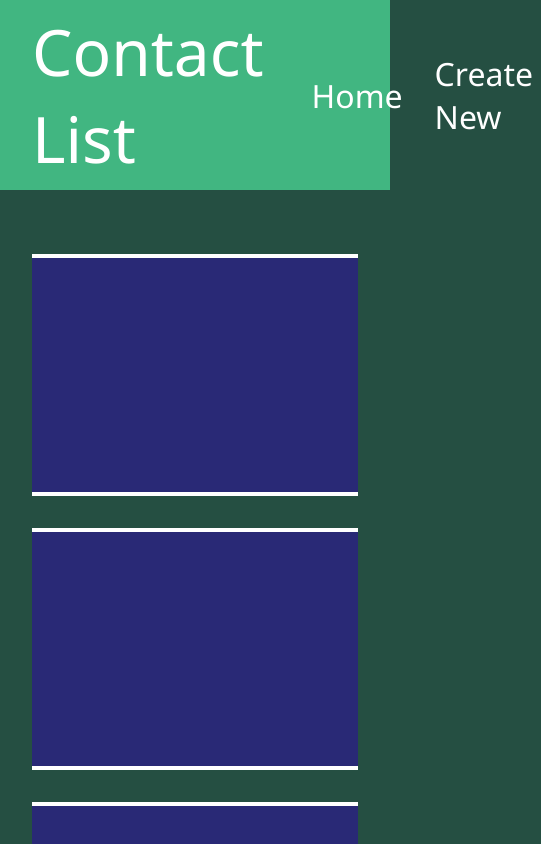
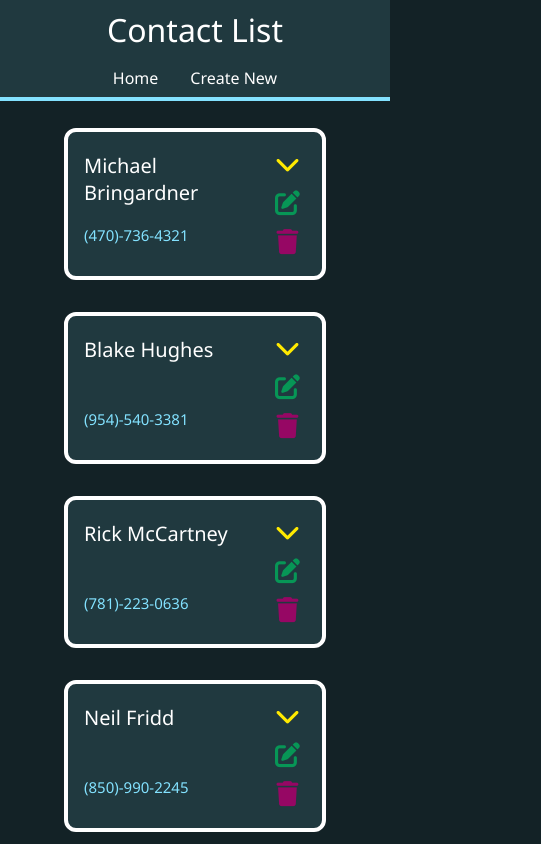
Before and after one commit to blake-ed-hughes/Contact-List, a React (Vite) app: page / in a window 390 px wide. Shown: the top 844 px of the page, 541 px wide, since content can reach past the window. Built offline with nearby package versions, Linux system fonts and the light colour scheme.

Commit message:
styling complete

```diff
--- a/src/App.js
+++ b/src/App.js
@@ -12,39 +12,74 @@ import { ContactContext } from "./ContactContext";
 const App = () => {
   const [contactData, setContactData] = useState([
     {
-      id: "5",
+      id: "10",
+      first: "Michael",
+      last: "Bringardner",
+      phone: "(470)-736-4321",
+      email: "michael.bringardner@gmail.com",
+    },
+    {
+      id: "9",
       first: "Blake",
       last: "Hughes",
       phone: "(954)-540-3381",
       email: "blake.ed.hughes@gmail.com",
     },
     {
-      id: "4",
-      first: "Roger",
-      last: "Black",
-      phone: "(350)-576-3671",
-      email: "roger.black@gmail.com",
+      id: "8",
+      first: "Rick",
+      last: "McCartney",
+      phone: "(781)-223-0636",
+      email: "rick.McCartney@gmail.com",
     },
     {
-      id: "3",
+      id: "7",
       first: "Neil",
       last: "Fridd",
       phone: "(850)-990-2245",
       email: "neil.fridd@gmail.com",
     },
     {
-      id: "2",
+      id: "6",
       first: "Sarah",
       last: "Spivey",
       phone: "(540)-877-2549",
       email: "sarah.spivey@gmail.com",
     },
     {
-      id: "1",
+      id: "5",
       first: "Malee",
-      last: "Bringadner",
+      last: "Bringardner",
       phone: "(470)-766-1721",
       email: "m.bringardner@gmail.com",
+    },
+    {
+      id: "4",
+      first: "Sasha",
+      last: "Landau",
+      phone: "(542)-421-0921",
+      email: "m.bringardner@gmail.com",
+    },
+    {
+      id: "3",
+      first: "Victoria",
+      last: "Jones",
+      phone: "(624)-488-9873",
+      email: "victoria.jones@gmail.com",
+    },
+    {
+      id: "2",
+      first: "Walker",
+      last: "Pickens",
+      phone: "(320)456-9834",
+      email: "w.pickens@gmail.com",
+    },
+    {
+      id: "1",
+      first: "Emily",
+      last: "Morris",
+      phone: "(470)-326-6772",
+      email: "m.morris@gmail.com",
     },
   ]);
 
--- a/src/Navbar.js
+++ b/src/Navbar.js
@@ -2,20 +2,17 @@ import { Link } from "react-router-dom";
 
 const Navbar = () => {
   return (
-    <nav className="nav">
-      <Link to="/" className="site-title">
+    <nav className="nav" style={{borderBottom: "4px solid #83e2ff"}}>
+      <Link to="/" className="site-title" style={{color: " white"}}>
         Contact List
       </Link>
       <ul>
-        <li>
+        <li className="nav-link">
         <Link to="/">Home</Link>
         </li>
-        <li>
+        <li className="nav-link">
         <Link to="/create">Create New</Link>
         </li>
-        {/* <li>
-        <Link to="/edit">Edit</Link>
-        </li> */}
       </ul>
     </nav>
   );
--- a/src/pages/ContactCard.js
+++ b/src/pages/ContactCard.js
@@ -15,38 +15,14 @@ const ContactCard = ({ contact }) => {
   // };
 
   const chevronClass = showAllContactInfo
-    ? "fa fa-chevron-down"
-    : "fa fa-chevron-up";
+    ? "fa fa-chevron-up"
+    : "fa fa-chevron-down";
 
   return (
     <div>
       <div className="card">
         <div className="card-header">
           <p className="full-name">{contact.first + " " + contact.last}</p>
-
-          {/* <div className="icons">
-            <div
-              className="chevron-icon"
-              onClick={() => {
-                setShowAllContactInfo(!showAllContactInfo);
-              }}
-            >
-              <i className={chevronClass}></i>
-            </div>
-            <Link to={"/edit/" + contact.id} className="edit-icon">
-              <i className="fa-solid fa-pen-to-square"></i>
-            </Link>
-            <div
-              className="trash-icon"
-              onClick={() => {
-                setModalOpen(true);
-                setContactToDelete(contact);
-              }}
-            >
-              <i className="fa-solid fa-trash"></i>
-            </div>
-          </div> */}
-
           <div className="icons">
             <button
               className="chevron-icon"
--- a/src/pages/ContactList.js
+++ b/src/pages/ContactList.js
@@ -7,7 +7,7 @@ const ContactList = () => {
 
   return (
     <div className="contacts">
-      <ul style={{ maxHeight: "78vh", maxWidth: "100%", overflow: "auto" }}>
+      <ul>
         {contactData.map((contact, index) => (
           <li key={index}>
             <ContactCard key={index} contact={contact} />
--- a/src/pages/EditList.js
+++ b/src/pages/EditList.js
@@ -12,12 +12,13 @@ const EditList = () => {
 
   const [updatedContact, setUpdatedContact] = useState({
     id: String(contactPathId),
-    first: "",
-    last: "",
-    phone: "",
-    email: "",
+    first: contact[0].first,
+    last: contact[0].last,
+    phone: contact[0].phone,
+    email: contact[0].email,
   });
 
+  console.log("updatedContact =====>", updatedContact);
   const handleChange = (event) => {
     setUpdatedContact({
       ...updatedContact,
--- a/src/style.css
+++ b/src/style.css
@@ -3,24 +3,22 @@
 }
 
 body {
-  background-color: #254f42;
+  background-color: #132226;
   color: rgb(162, 162, 162);
   margin: 0;
   font-family: "Segoe UI", Tahoma, Geneva, Verdana, sans-serif;
 }
 
 .nav {
-  background-color: rgb(65, 182, 129);
+  background-color: #20393f;
   color: rgb(255, 255, 255);
   display: flex;
   justify-content: space-between;
   align-items: stretch;
-  gap: 2rem;
   padding: 0 1.5rem;
-}
-
-.site-title {
-  font-size: 4rem;
+  position: fixed;
+  top: 0;
+  width: 100%;
 }
 
 .nav ul {
@@ -33,16 +31,21 @@ body {
 }
 
 .nav a {
-  color: inherit;
+  color:#ffffff;
   text-decoration: none;
   height: 100%;
   display: flex;
   align-items: center;
-  padding: .5rem;
+  padding: 0.5rem;
+}
+
+.site-title {
+  color:#ffffff;
+  font-size: 4rem;
 }
 
 .nav li:hover {
-  background-color: rgb(21, 52, 37);
+  background-color: #345c68;
 }
 
 .container {
@@ -56,79 +59,98 @@ body {
   justify-content: center;
   gap: 2rem;
   padding: 2rem;
+  max-width: 100%;
+  overflow: "auto";
+  margin-top: 6rem;
 }
 
 .card {
-  background-color: rgb(41, 41, 118);
-  display: flex;
+  background-color: #20393f;
+  display: grid;
   flex-direction: column;
-  justify-content: left;
-  padding: 1rem;
+  justify-content: center;
+  padding: 2rem;
   border: 4px solid #ffffff;
   border-radius: 12px;
+  width: 100%;
 }
 
 .card-header {
   display: flex;
-  justify-content: space-around;
-  gap: 40rem;
-  padding-right: 2rem;
-  padding-left: 2rem;
+  flex-direction: row;
+  justify-content: left;
   align-items: baseline;
 }
 
 .full-name {
   font-size: 25px;
   color: rgb(255, 255, 255);
+  justify-content: left;
+  width: 25rem;
+  text-align: start;
+  word-wrap: break-word;
 }
 
 .icons {
   cursor: pointer;
   display: flex;
-  justify-content: space-around;
+  justify-content: right;
   gap: 1rem;
+  width: 5rem;
 }
 
 .chevron-icon {
-  font-size: 25px;
-  color: rgb(94, 255, 0);
-  background: transparent;
-  border: none !important;
-}
-
-.edit-icon {
-  font-size: 25px;
-  color: red;
-  background: transparent;
-  border: none !important;
-}
-
-.trash-icon {
   font-size: 25px;
   color: rgb(255, 234, 0);
   background: transparent;
   border: none !important;
 }
 
+.chevron-icon:hover {
+  color: #ffffff;
+}
+
+.edit-icon {
+  font-size: 25px;
+  color: rgb(7, 150, 86);
+  background: transparent;
+  border: none !important;
+}
+
+.edit-icon:hover {
+  color: #ffffff;
+}
+
+.trash-icon {
+  font-size: 25px;
+  color:  rgb(150, 7, 100);
+  background: transparent;
+  border: none !important;
+}
+
+.trash-icon:hover {
+  color: #ffffff;
+}
+
 .card-body {
   display: flex;
+  justify-content: left;
   flex-direction: column;
   align-items: baseline;
-  padding-right: 2.5rem;
-  padding-left: 2.5rem;
+  text-align: start;
 }
 
 .phone-number {
   font-size: 25px;
-  color: rgb(255, 1, 255);
+  color: #83e2ff;
+  word-wrap: break-word;
 }
 
 .email-address {
   font-size: 25px;
-  color: rgb(94, 255, 0);
+  color: rgb(255, 234, 0);
+  word-wrap: break-word;
 }
-
-
 
 .modalBackground {
   width: 100vw;
@@ -138,6 +160,7 @@ body {
   display: flex;
   justify-content: center;
   align-items: center;
+  margin-top: -1rem;
 }
 
 .modalContainer {
@@ -145,11 +168,12 @@ body {
   width: 500px;
   height: 400px;
   border-radius: 12px;
-  background-color: rgb(81, 148, 124);
+  background-color: #20393f;
   box-shadow: rgba(0, 0, 0, 0.35) 0px 5px 15px;
   display: flex;
   flex-direction: column;
   padding: 25px;
+  margin-top: -4rem;
 }
 
 .modalContainer .title {
@@ -172,6 +196,10 @@ body {
   cursor: pointer;
 }
 
+.titleCloseBtn button:hover {
+  color:rgb(255, 255, 255);
+}
+
 .modalContainer .footer {
   flex: 20%;
   display: flex;
@@ -184,23 +212,30 @@ body {
   height: 45px;
   margin: 10px;
   border: none;
-  background-color: rgb(100, 237, 196);
+  background-color: rgb(7, 150, 86);
   color: rgb(255, 255, 255);
   border-radius: 8px;
   font-size: 20px;
   cursor: pointer;
 }
 
-#cancelBtn {
-  background-color: rgb(220, 20, 147);
+#continueBtn:hover {
+  background-color: rgb(3, 255, 142);
 }
 
+#cancelBtn {
+  background-color: rgba(255, 0, 162, 0.56);
+}
 
+#cancelBtn:hover {
+  background-color: rgb(255, 0, 162);
+}
 
 form {
   margin: 3rem;
   display: flex;
   justify-content: center;
+  margin-top: 8rem;
 }
 
 fieldset {
@@ -208,36 +243,37 @@ fieldset {
   margin: 2rem 0;
   padding: 1rem 2rem;
   border: solid 4px rgb(255, 255, 255);
-  background-color: rgb(41, 41, 118);
+  background-color: #20393f;
   max-width: 40rem;
 }
 
 legend {
   font-size: 2rem;
   padding: 0.25rem;
-  color: rgb(243, 13, 13);
+  font-weight: 600;
+  color: rgb(255, 234, 0);
 }
 
 label {
-  color: rgb(243, 13, 13);
+  color: #ffffff;
+  font-weight: 600;
   display: block;
   margin-top: 1rem;
-  margin-bottom: 0.5rem;
-  margin-left: 3rem;
+  margin-bottom: .5rem;
   text-align: left;
 }
 
 input {
   padding: 0.5rem;
   color: rgb(0, 0, 0);
-  width: 30rem;
+  width: 100%;
 }
 
-#addNewBtn{
-  margin: 0 2rem;
+#addNewBtn {
+  margin: 2rem;
   padding: 0.5rem;
   border-radius: 12px;
-  background-color: rgb(100, 237, 196);
+  background-color: rgb(7, 150, 86);;
   color: rgb(255, 255, 255);
   font-size: 1rem;
   width: 10rem;
@@ -245,14 +281,200 @@ input {
   cursor: pointer;
 }
 
+#addNewBtn:hover {
+  background-color: rgb(3, 255, 142);
+}
+
 #cancelContactBtn {
   margin: 2rem;
   padding: 0.5rem;
   border-radius: 12px;
-  background-color: rgb(220, 20, 147);
+  background-color: rgb(150, 7, 100);
   color: rgb(255, 255, 255);
   font-size: 1rem;
   width: 10rem;
   text-align: center;
   cursor: pointer;
 }
+
+#cancelContactBtn:hover {
+  background-color: rgb(255, 0, 162);
+}
+
+/* ipad air */
+
+@media (max-width: 820px) {
+  .site-title {
+    font-size: 3rem;
+  }
+
+  .nav ul {
+    font-size: 1.5rem;
+  }
+
+  form {
+    margin: 3rem;
+    display: flex;
+    justify-content: center;
+    margin-top: 12rem;
+  }
+}
+
+/* ipad mini */
+
+@media (max-width: 768px) {
+  .site-title {
+    font-size: 3rem;
+  }
+
+  .nav ul {
+    font-size: 1.25rem;
+  }
+
+  form {
+    margin-top: 12rem;
+  }
+
+  #addNewBtn {
+    margin-top: 2.5rem;
+  }
+
+  /* tablets */
+
+  @media (max-width: 650px) {
+    .site-title {
+      font-size: 2.5rem;
+    }
+
+    .nav ul {
+      font-size: 1rem;
+    }
+
+    .contacts ul {
+      display: flex;
+      flex-direction: column;
+    }
+
+    .card {
+      display: flex;
+    }
+
+    form {
+      margin-top: 6rem;
+    }
+
+    legend {
+      font-size: 1.5rem;
+    }
+  }
+
+  /* small tablets */
+
+  @media (max-width: 550px) {
+    .nav {
+      align-items: normal;
+    }
+
+    .site-title {
+      font-size: 2rem;
+    }
+
+    .nav ul {
+      font-size: 1rem;
+    }
+
+    .contacts ul {
+      display: flex;
+      flex-direction: column;
+    }
+
+    .card {
+      display: flex;
+      flex-direction: column;
+      justify-content: center;
+      padding: 2rem;
+      border: 4px solid #ffffff;
+      border-radius: 12px;
+      width: 100%;
+    }
+
+    .icons {
+      flex-direction: column;
+    }
+
+    .card-body {
+      margin-top: -3rem;
+    }
+
+    legend {
+      font-size: 1.2rem;
+    }
+  }
+
+  /* iphones */
+
+  @media (max-width: 455px) {
+    .nav {
+      display: grid;
+      justify-content: center;
+      align-items: normal;
+    }
+
+    .site-title {
+      font-size: 2rem;
+    }
+
+    .nav ul {
+      justify-content: center;
+      font-size: 1rem;
+    }
+
+    .contacts ul {
+      display: flex;
+      flex-direction: column;
+    }
+
+    .card {
+      display: flex;
+      padding: 1rem;
+    }
+
+    .card-header {
+      margin-top: -1rem;
+    }
+
+    .icons {
+      flex-direction: column;
+    }
+
+    .card-body {
+      margin-top: -3rem;
+    }
+
+    .full-name {
+      font-size: 20px;
+    }
+
+    .icons {
+      gap: 0.5rem;
+    }
+
+    .phone-number {
+      font-size: 15px;
+    }
+
+    .email-address {
+      font-size: 15px;
+      margin-top: 2rem;
+      width: 12rem;
+    }
+
+    legend {
+      font-size: 1rem;
+    }
+
+    #addNewBtn {
+      margin-bottom: -2rem;
+    }
+  }
+}
```
Also changed, not shown: src/Modal.js (+10 -9 lines).
